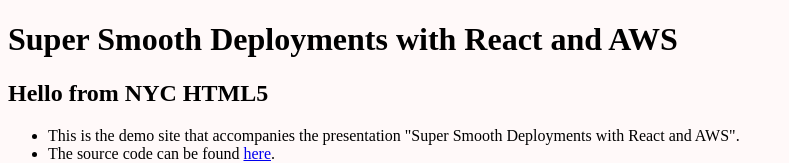
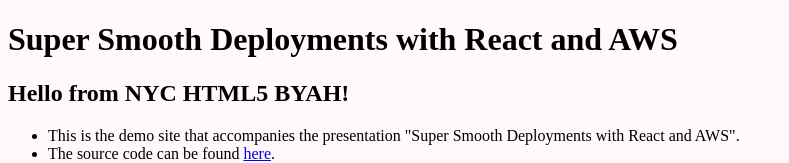
Before and after one commit to rbalicki2/react-aws-deployments, a React app: page / in a window 1280 px wide. Shown: the top 163 px of the page, without its empty margins (0-789 px from the left). Built offline with nearby package versions, Linux system fonts and the light colour scheme.

Commit message:
circle do your magic

```diff
--- a/src/MyOnlyComponent.jsx
+++ b/src/MyOnlyComponent.jsx
@@ -7,7 +7,7 @@
   render() {
     return (<div>
       <h1>Super Smooth Deployments with React and AWS</h1>
-      <h2>Hello from NYC HTML5</h2>
+      <h2>Hello from NYC HTML5 BYAH!</h2>
       <ul>
         <li>This is the demo site that accompanies the presentation "Super Smooth Deployments with React and AWS".</li>
         <li>
```
